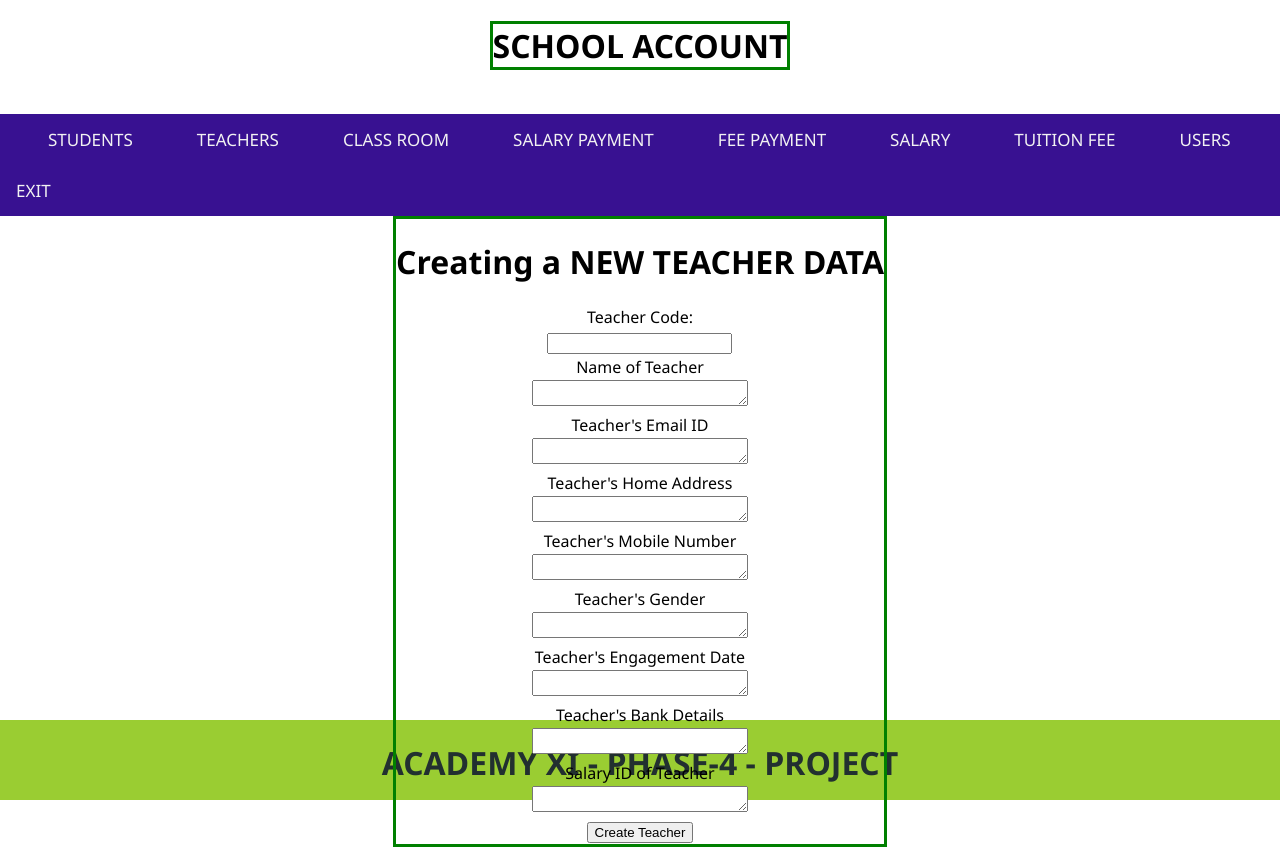
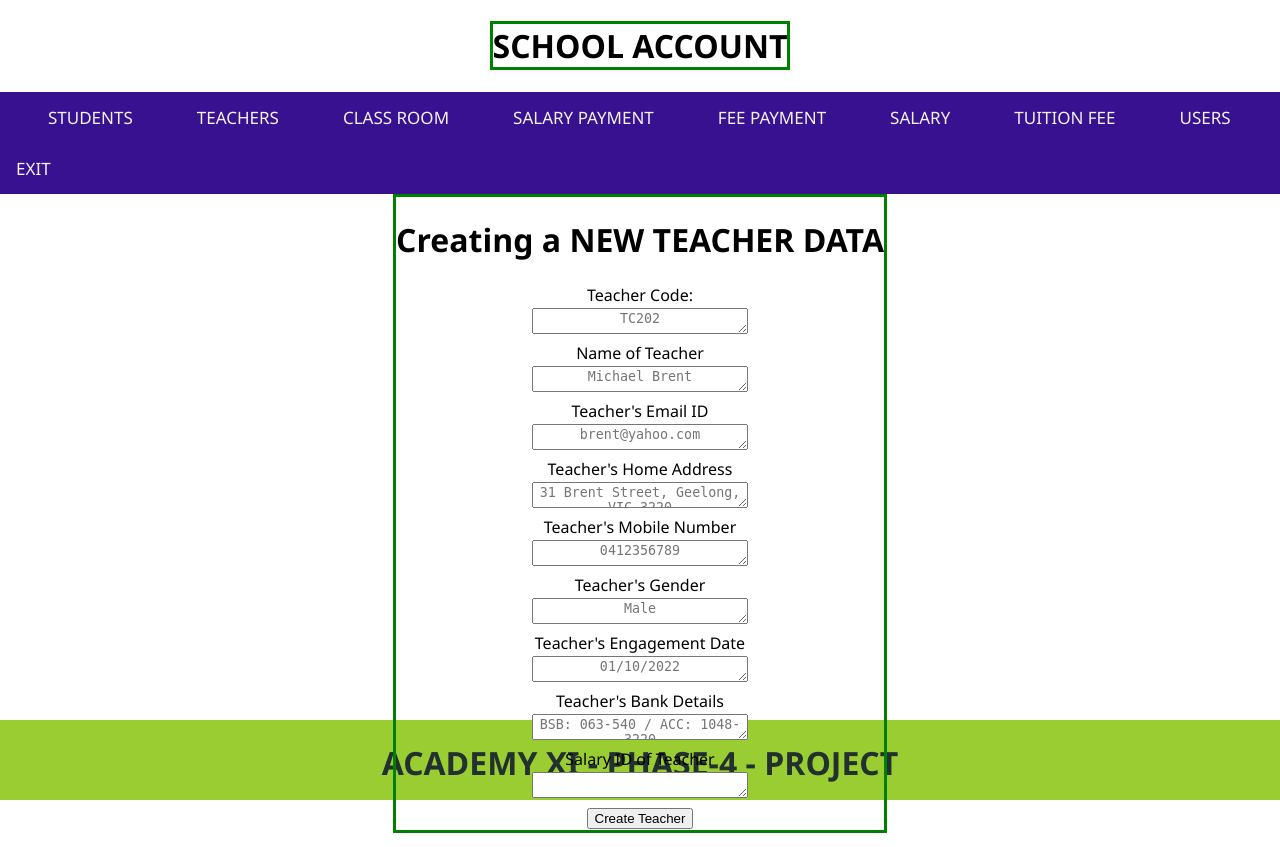
Before and after one commit to Studentfaruk0308/zSchool_Account_2, a Rails app: page /teachers/new in a window 1280 px wide. Run offline with Rails 7, Linux system fonts and the light colour scheme; style sheets or scripts are compiled from the project's sources.

Commit message:
All tab working 02102022 1300hrs

```diff
--- a/app/models/teacher.rb
+++ b/app/models/teacher.rb
@@ -7,4 +7,8 @@ class Teacher < ApplicationRecord
     return self.teacher_name
   end
 
+  def salary_category
+    self.salary.salary_code
+  end
+
 end
--- a/app/views/classrooms/index.html.erb
+++ b/app/views/classrooms/index.html.erb
@@ -22,7 +22,7 @@
             <td><%= room.classroom_name %></td>
             <td><%= room.classroom_gender %></td>
             <td><%= room.teacher_id %></td>
-            <td><%= link_to "DETAILS/UPDATE/DELETE", classrooms_path(@classroom) %></td>
+            <td><%= link_to "DETAILS/UPDATE/DELETE", classroom_path(room) %></td>
           </tr>
         <% end %>
       </tbody>
--- a/app/views/feepayments/index.html.erb
+++ b/app/views/feepayments/index.html.erb
@@ -22,7 +22,7 @@
             <td><%= fee.date_of_payment %></td>
             <td><%= fee.amount_of_payment %></td>
             <td><%= fee.student_id %></td>
-            <td><%= link_to "DETAILS/UPDATE/DELETE", feepayments_path(@feepayment) %></td>
+            <td><%= link_to "DETAILS/UPDATE/DELETE", feepayment_path(fee) %></td>
           </tr>
         <% end %>
       </tbody>
--- a/app/views/layouts/_header.html.erb
+++ b/app/views/layouts/_header.html.erb
@@ -1,7 +1,3 @@
-
-<h1 class="main: center">SCHOOL ACCOUNT</h1>
-
-<br>
 <div class='topnav'>
     <a><%= link_to "STUDENTS", students_path %></a>
     <a><%= link_to "TEACHERS", teachers_path %></a>
--- a/app/views/layouts/application.html.erb
+++ b/app/views/layouts/application.html.erb
@@ -11,7 +11,7 @@
   </head>
 
   <body>
-
+    <h1 class="main: center">SCHOOL ACCOUNT</h1>
     <%= yield %>
     <%= render "layouts/footer" %>
   </body>
--- a/app/views/salaries/index.html.erb
+++ b/app/views/salaries/index.html.erb
@@ -18,7 +18,7 @@
             <td><%= amount.id %></td>
             <td><%= amount.salary_code %></td>
             <td><%= amount.fortnightly_salary %></td>
-            <td><%= link_to "DETAILS/UPDATE/DELETE", salaries_path(@salary) %></td>
+            <td><%= link_to "DETAILS/UPDATE/DELETE", salary_path(amount) %></td>
           </tr>
         <% end %>
       </tbody>
--- a/app/views/salarypayments/index.html.erb
+++ b/app/views/salarypayments/index.html.erb
@@ -22,7 +22,7 @@
             <td><%= amount.date_of_payment %></td>
             <td><%= amount.amount_of_payment %></td>
             <td><%= amount.teacher_id %></td>
-            <td><%= link_to "DETAILS/UPDATE/DELETE", salarypayments_path(@salarypayment) %></td>
+            <td><%= link_to "DETAILS/UPDATE/DELETE", salarypayment_path(amount) %></td>
           </tr>
         <% end %>
       </tbody>
--- a/app/views/students/index.html.erb
+++ b/app/views/students/index.html.erb
@@ -36,7 +36,7 @@
             <td><%= s.enrolled_date %></td>
             <td><%= s.classroom_id %></td>
             <td><%= s.tuitionfee_id %></td>
-            <td><%= link_to "DETAILS/UPDATE/DELETE", students_path(@student) %></td>
+            <td><%= link_to "DETAILS/UPDATE/DELETE", student_path(s) %></td>
           </tr>
         <% end %>
       </tbody>
--- a/app/views/teachers/new.html.erb
+++ b/app/views/teachers/new.html.erb
@@ -5,28 +5,28 @@
 <h1>Creating a NEW TEACHER DATA</h1>
 <%= form_for(@teacher) do |f| %>
   <label>Teacher Code:</label><br>
-  <%= f.text_field :teacher_code %><br>
+  <%= f.text_area :teacher_code, placeholder: "TC202" %><br>
 
   <label>Name of Teacher</label><br>
-  <%= f.text_area :teacher_name %><br>
+  <%= f.text_area :teacher_name, placeholder: "Michael Brent" %><br>
 
   <label>Teacher's Email ID</label><br>
-  <%= f.text_area :teacher_email %><br>
+  <%= f.text_area :teacher_email, placeholder: "brent@yahoo.com" %><br>
 
   <label>Teacher's Home Address</label><br>
-  <%= f.text_area :teacher_homeaddress %><br>
+  <%= f.text_area :teacher_homeaddress, placeholder: "31 Brent Street, Geelong, VIC-3220" %><br>
 
   <label>Teacher's Mobile Number</label><br>
-  <%= f.text_area :teacher_mobile_number %><br>
+  <%= f.text_area :teacher_mobile_number, placeholder: "0412356789" %><br>
 
   <label>Teacher's Gender</label><br>
-  <%= f.text_area :teacher_gender %><br>
+  <%= f.text_area :teacher_gender, placeholder: "Male" %><br>
 
   <label>Teacher's Engagement Date</label><br>
-  <%= f.text_area :engagement_date %><br>
+  <%= f.text_area :engagement_date, placeholder: "01/10/2022" %><br>
 
   <label>Teacher's Bank Details</label><br>
-  <%= f.text_area :teacher_bankdetails %><br>
+  <%= f.text_area :teacher_bankdetails, placeholder: "BSB: 063-540 / ACC: 1048-3220" %><br>
 
   <label>Salary ID of Teacher</label><br>
   <%= f.text_area :salary_id %><br>
--- a/app/views/teachers/show.html.erb
+++ b/app/views/teachers/show.html.erb
@@ -17,7 +17,7 @@
           </tr>
           <tr>
           <td>NAME OF TEACHER:</td>
-          <td><%= @teacher.teacher_name %></td>
+          <td><%= @teacher.teacher_name.titleize %></td>
           </tr>
           <tr>
           <td>TEACHER's EMAIL ID:</td>
--- a/app/views/tuitionfees/index.html.erb
+++ b/app/views/tuitionfees/index.html.erb
@@ -26,7 +26,7 @@
             <td><%= fee.term_3_fee %></td>
             <td><%= fee.term_4_fee %></td>
             <td><%= fee.full_year_fee %></td>
-            <td><%= link_to "DETAILS/UPDATE/DELETE", tuitionfees_path(@tuitionfee) %></td>
+            <td><%= link_to "DETAILS/UPDATE/DELETE", tuitionfee_path(fee) %></td>
           </tr>
         <% end %>
       </tbody>
```
Also changed, not shown: db/development.sqlite3.
